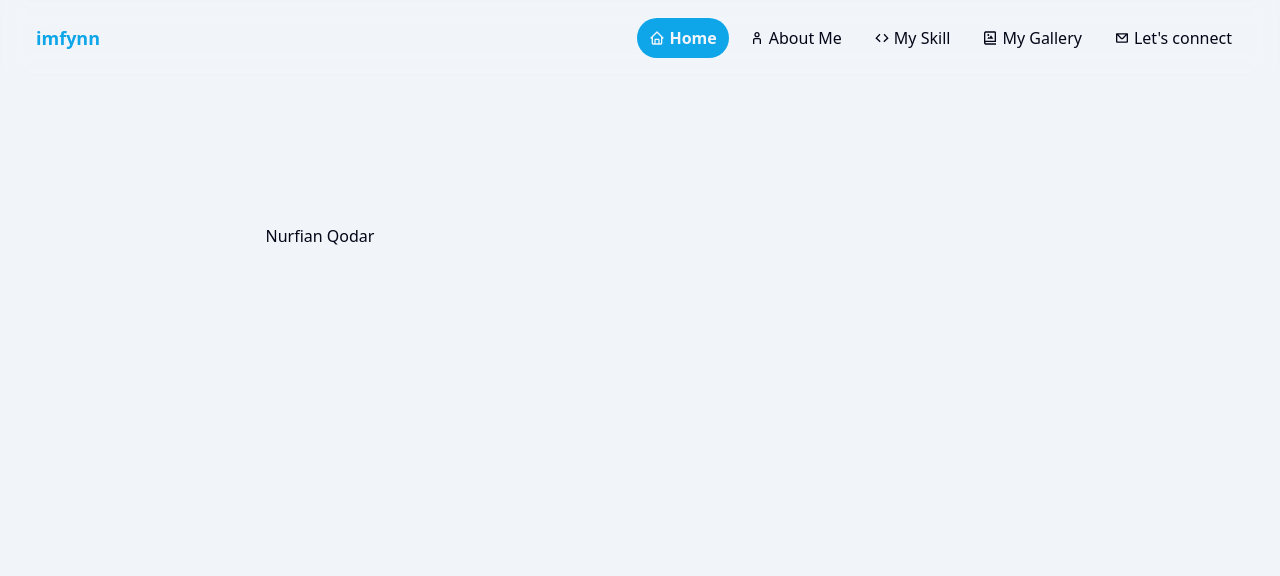
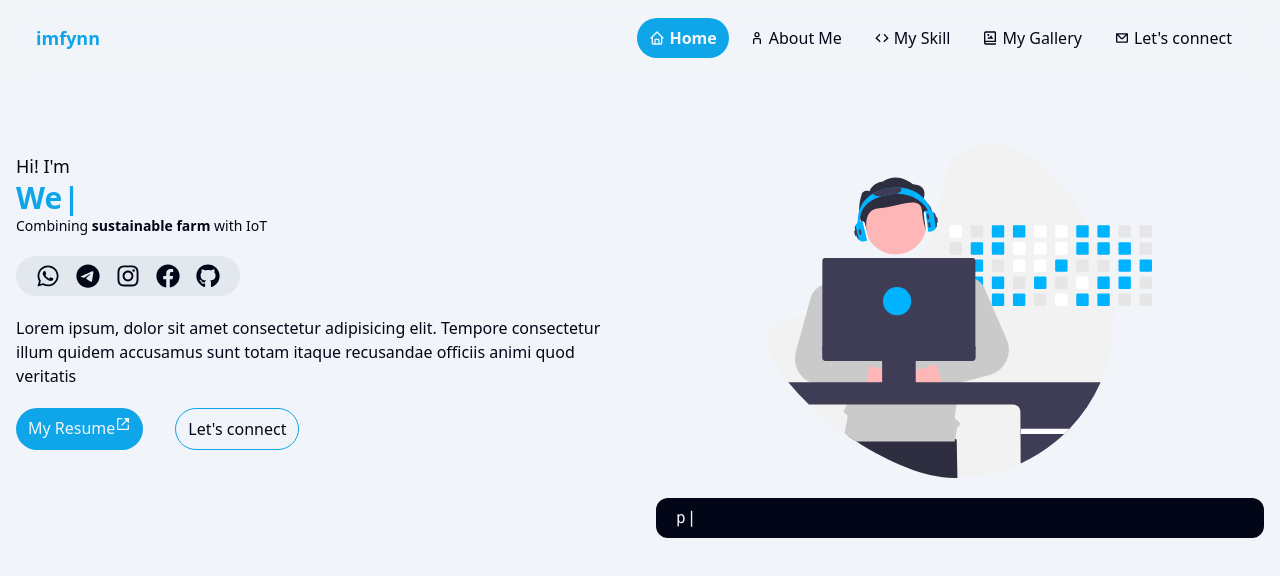
Before and after one commit to nurfianqodar/portfolio-vite, a React (Vite) app: page / in a window 1280 px wide. Shown: the top 576 px of the page. Built offline with nearby package versions, Linux system fonts and the light colour scheme.

Commit message:
make hero section

```diff
--- a/index.html
+++ b/index.html
@@ -6,7 +6,9 @@
         <meta name="viewport" content="width=device-width, initial-scale=1.0" />
         <title>Nurfian Qodar</title>
     </head>
-    <body class="bg-light text-dark dark:bg-dark dark:text-light">
+    <body
+        class="bg-light text-dark dark:bg-gradient-to-bl dark:bg-dark bg-fixed dark:text-light"
+    >
         <div id="root"></div>
         <script type="module" src="/src/root/main.tsx"></script>
     </body>
--- a/src/baseComponents/SectionContainer.tsx
+++ b/src/baseComponents/SectionContainer.tsx
@@ -1,11 +1,7 @@
 import React, { ReactNode } from "react";
 
 const SectionContainer: React.FC<{ children: ReactNode }> = ({ children }) => {
-    return (
-        <section className=" md:w-1/2 flex justify-center w-full mt-32 p-4">
-            {children}
-        </section>
-    );
+    return <section className=" md:w-1/2 w-full mt-12 p-4">{children}</section>;
 };
 
 export default SectionContainer;
--- /dev/null
+++ b/src/components/HomeSocialMedia.tsx
@@ -0,0 +1,47 @@
+import React from "react";
+import { motion } from "framer-motion";
+import { FaFacebook, FaGithub, FaInstagram, FaWhatsapp } from "react-icons/fa";
+import { FaTelegram } from "react-icons/fa6";
+
+const HomeSocialMedia: React.FC = () => {
+    interface SocmedData {
+        name: string;
+        link: string;
+        icon: React.FC;
+    }
+
+    const socmedData: SocmedData[] = [
+        { icon: FaWhatsapp, name: "WhatsApp", link: "/" },
+        { icon: FaTelegram, name: "Telegram", link: "/" },
+        { icon: FaInstagram, name: "Instagram", link: "/" },
+        { icon: FaFacebook, name: "Facebook", link: "/" },
+        { icon: FaGithub, name: "Github", link: "/" },
+    ];
+    return (
+        <motion.div className="flex text-2xl gap-x-4 px-5 py-2 rounded-full bg-slate-500/10 w-max">
+            {socmedData.map((data, index) => {
+                return (
+                    <motion.a
+                        key={index}
+                        title={data.name}
+                        href={data.link}
+                        initial={{ opacity: 0.5, scale: 0 }}
+                        animate={{
+                            opacity: 1,
+                            scale: 1,
+                        }}
+                        transition={{ duration: 0.3, delay: index / 10 }}
+                        whileHover={{
+                            scale: 1.5,
+                            transition: { duration: 0.1 },
+                        }}
+                    >
+                        {<data.icon />}
+                    </motion.a>
+                );
+            })}
+        </motion.div>
+    );
+};
+
+export default HomeSocialMedia;
--- a/src/components/Navbar/NavbarPart/NavLinks.tsx
+++ b/src/components/Navbar/NavbarPart/NavLinks.tsx
@@ -25,13 +25,13 @@ const NavLinks: React.FC<{ isOpen: boolean }> = (props) => {
                             x: 0,
                         }}
                         exit={{
-                            opacity: 0,
+                            x: 400,
                             transition: {
                                 delay: (linkData.length + 2) / 10,
                             },
                         }}
                         // Classname
-                        className="absolute py-5 bg-transparent backdrop-blur-3xl w-full right-0 top-full gap-y-1 lg:hidden"
+                        className="absolute py-5 bg-light  -right-5 top-full gap-y-1 dark:bg-slate-900 lg:hidden"
                     >
                         {/* Unorderes list */}
                         <ul className="flex flex-col items-center">
--- a/src/pages/HomePage.tsx
+++ b/src/pages/HomePage.tsx
@@ -1,12 +1,79 @@
 import React from "react";
 import PageContainer from "../baseComponents/PageContainer";
 import SectionContainer from "../baseComponents/SectionContainer";
+import Typewriter from "typewriter-effect";
+import { Link } from "react-router-dom";
+import { BiLinkExternal } from "react-icons/bi";
+import HomeSocialMedia from "../components/HomeSocialMedia";
+import heroImage from "../assets/images/undraw_developer_activity_re_39tg(1).svg";
 
 const HomePage: React.FC = () => {
     return (
         <PageContainer>
             <SectionContainer>
-                <h1>Nurfian Qodar</h1>
+                <h1 className="text-lg">
+                    Hi! I'm
+                    <span className="text-3xl my-2 font-bold text-primary">
+                        <Typewriter
+                            options={{
+                                autoStart: true,
+                                strings: [
+                                    "Nurfian Qodar",
+                                    "Web Developer",
+                                    "Agriculture Student",
+                                ],
+                                loop: true,
+                            }}
+                        />
+                    </span>
+                </h1>
+                <h2 className="font-light text-sm mb-5">
+                    Combining{" "}
+                    <span className="font-semibold">sustainable farm</span> with
+                    IoT
+                </h2>
+                <HomeSocialMedia />
+
+                <p className="my-5 ">
+                    Lorem ipsum, dolor sit amet consectetur adipisicing elit.
+                    Tempore consectetur illum quidem accusamus sunt totam itaque
+                    recusandae officiis animi quod veritatis
+                </p>
+                <div className="flex gap-8">
+                    <Link
+                        className="flex item-center py-2 px-3 rounded-full justify-center bg-primary text-light dark:text-dark"
+                        to={"/"}
+                    >
+                        My Resume <BiLinkExternal />
+                    </Link>
+                    <Link
+                        className="flex item-center py-2 px-3 rounded-full justify-center border border-primary"
+                        to={"/contact"}
+                    >
+                        Let's connect
+                    </Link>
+                </div>
+            </SectionContainer>
+            <SectionContainer>
+                <div className="flex flex-col items-center gap-y-5">
+                    <img src={heroImage} alt="" className="max-w-sm w-full" />
+                    <h1 className="flex font-mono px-5 py-2 bg-dark rounded-xl text-light self-start dark:bg-light dark:text-dark w-full">
+                        <Typewriter
+                            options={{
+                                autoStart: true,
+
+                                strings: [
+                                    "Just Coding >_",
+                                    'print("Hello Friends!!")',
+                                    "sudo be --my-friend",
+                                    "const coffe = new Coffe();",
+                                    "sudo rm -rf enemy",
+                                ],
+                                loop: true,
+                            }}
+                        />
+                    </h1>
+                </div>
             </SectionContainer>
         </PageContainer>
     );
```
Also changed, not shown: src/assets/images/undraw_developer_activity_re_39tg(1).svg (added).
